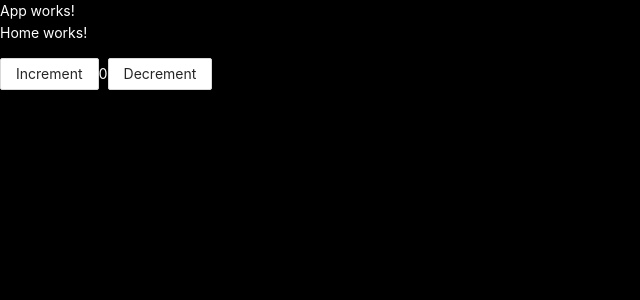
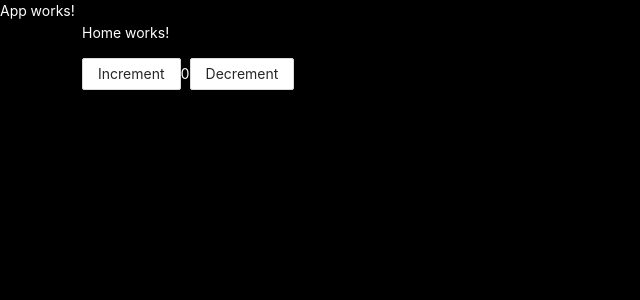
Before and after one commit to erdoganbulut/cra-starter, a React (Create React App) app: page / in a window 1280 px wide. Shown: the top 300 px of the page, without its empty margins (0-640 px from the left). Built offline with nearby package versions, Linux system fonts and the light colour scheme.

Commit message:
Install bootstrap

```diff
--- a/package.json
+++ b/package.json
@@ -12,6 +12,7 @@
     "@types/react": "^17.0.20",
     "@types/react-dom": "^17.0.9",
     "antd": "^4.17.3",
+    "bootstrap": "^5.1.3",
     "react": "^17.0.2",
     "react-dom": "^17.0.2",
     "react-redux": "^7.2.6",
--- a/src/styles/vendors.scss
+++ b/src/styles/vendors.scss
@@ -1 +1,4 @@
+@import '~bootstrap/dist/css/bootstrap-reboot.css';
+@import '~bootstrap/dist/css/bootstrap-grid.css';
+
 @import '~antd/dist/antd.css';
--- a/src/views/Home/index.tsx
+++ b/src/views/Home/index.tsx
@@ -8,6 +8,7 @@
   const dispatch = useAppDispatch();
   return (
     <div className="Home">
+      <div className="container">
         <p>Home works!</p>
         <div>
           <Button aria-label="Increment value" onClick={() => dispatch(increment())}>
@@ -19,6 +20,7 @@
           </Button>
         </div>
       </div>
+    </div>
   );
 };
 
```
Also changed, not shown: 1 other file (tests, documents, lock files or other folders). Lines whose indentation alone changed are shown as unchanged.
